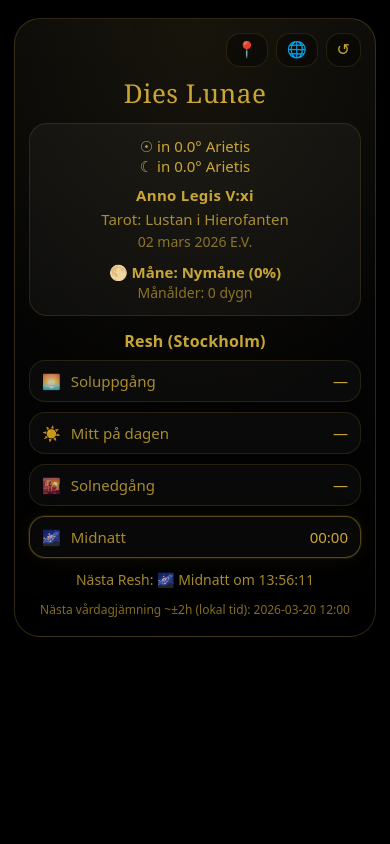
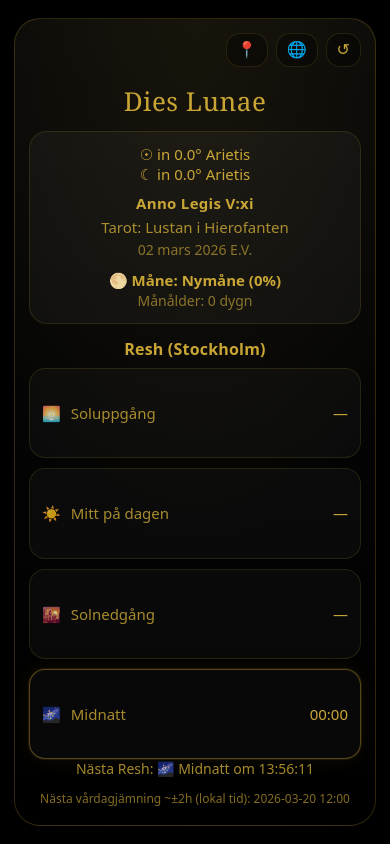
Before and after one commit to ottoglund/thelemic-calendar, a website built with Vite: page index.html in a window 390 px wide. Built offline with nearby package versions, Linux system fonts and the light colour scheme; what astronomy-engine would draw is missing.

Commit message:
UI: scale up for iPhone; card fills screen

```diff
--- a/src/style.css
+++ b/src/style.css
@@ -204,3 +204,48 @@ body{
   body { -webkit-text-size-adjust: 100%; }
   .card { color: rgba(212,175,55,0.96); }
 }
+/* --- iPhone: fyll hela skärmen utan scroll, behåll samma layout --- */
+
+/* använd "svh" (stabil viewport på iOS) och se till att body inte kan bli högre än skärmen */
+html, body{
+  height: 100%;
+}
+
+body{
+  min-height: 100svh;
+  height: 100svh;
+  overflow: hidden;          /* stoppar scroll */
+  align-items: stretch;      /* låt kortet kunna fylla höjden */
+}
+
+/* gör att kortet exakt får plats inom body:s safe-area padding */
+.card{
+  height: calc(
+    100svh
+    - (18px + env(safe-area-inset-top))
+    - (18px + env(safe-area-inset-bottom))
+  );
+  max-height: calc(
+    100svh
+    - (18px + env(safe-area-inset-top))
+    - (18px + env(safe-area-inset-bottom))
+  );
+
+  display: flex;
+  flex-direction: column;
+}
+
+/* viktigt i flex-layout: låt barn krympa korrekt istället för att tvinga overflow */
+.mainPanel,
+.reshGrid{
+  min-height: 0;
+}
+
+/* låt mitten/botten “ta plats” snyggt utan att ändra utseendet */
+.reshGrid{
+  flex: 1 1 auto;
+}
+
+.countdown{
+  margin-top: auto; /* trycker ner countdown + footer till botten när det finns extra höjd */
+}
```
